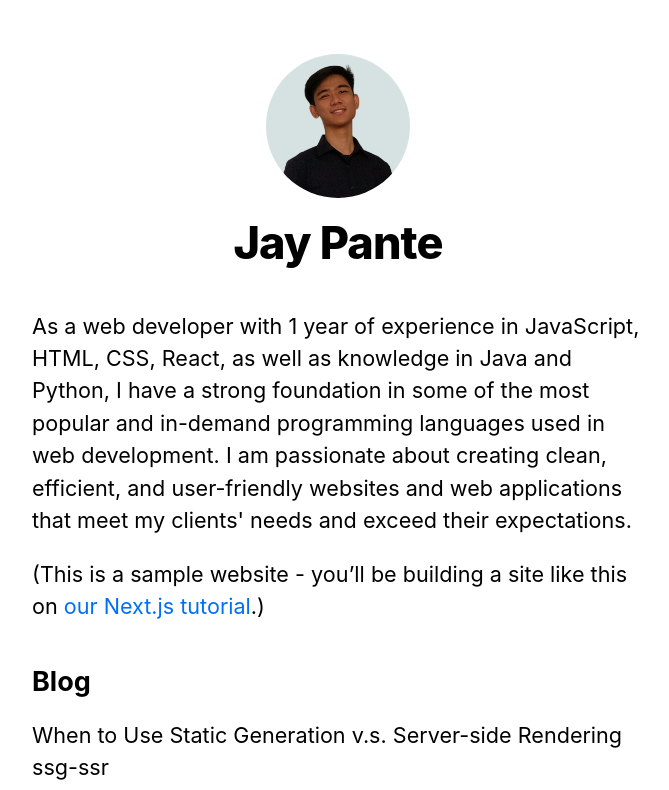
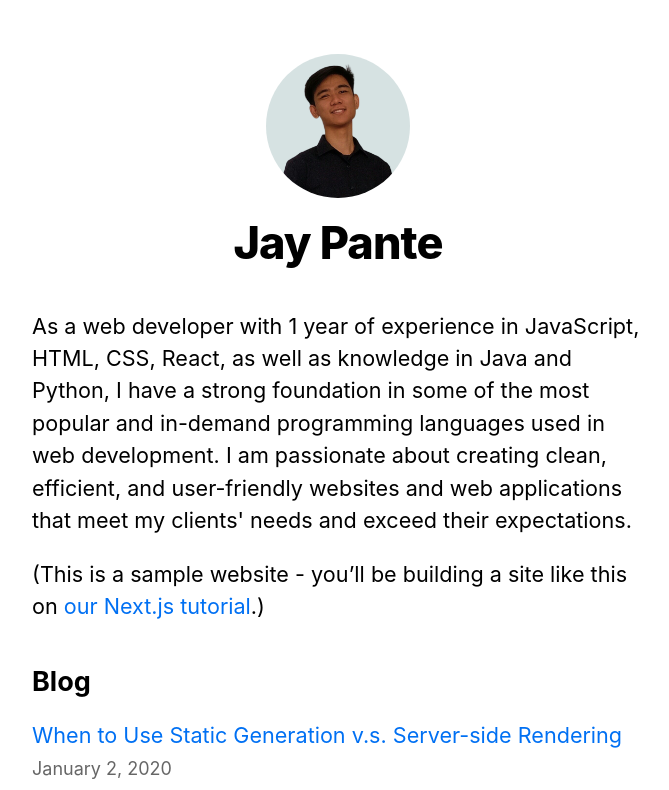
Before and after one commit to jypnt12/Nextjs-Practice, a Next.js app: page / in a window 1280 px wide. Shown: the top 790 px of the page, without its empty margins (302-971 px from the left). Built offline with nearby package versions, Linux system fonts and the light colour scheme.

Commit message:
api route

```diff
--- /dev/null
+++ b/components/date.js
@@ -0,0 +1,6 @@
+import { parseISO, format } from 'date-fns';
+
+export default function Date({ dateString }) {
+  const date = parseISO(dateString);
+  return <time dateTime={dateString}>{format(date, 'LLLL d, yyyy')}</time>;
+}
--- a/package.json
+++ b/package.json
@@ -6,6 +6,7 @@
     "start": "next start"
   },
   "dependencies": {
+    "date-fns": "^2.29.3",
     "gray-matter": "^4.0.3",
     "next": "latest",
     "react": "18.2.0",
--- /dev/null
+++ b/pages/api/hello.js
@@ -0,0 +1,3 @@
+export default function handler(req, res) {
+    res.status(200).json({ text: 'Hello' });
+  }
--- a/pages/index.js
+++ b/pages/index.js
@@ -2,6 +2,8 @@
 import Layout, { siteTitle } from '../components/layout';
 import utilStyles from '../styles/utils.module.css';
 import { getSortedPostsData } from '../lib/posts';
+import Link from 'next/link';
+import Date from '../components/date';
 
 export async function getStaticProps() {
   const allPostsData = getSortedPostsData();
@@ -34,12 +36,12 @@
         <ul className={utilStyles.list}>
           {allPostsData.map(({ id, date, title }) => (
             <li className={utilStyles.listItem} key={id}>
-              {title}
+              <Link href={`/posts/${id}`}>{title}</Link>
               <br />
-              {id}
-              <br />
-              {date}
-            </li>
+              <small className={utilStyles.lightText}>
+              <Date dateString={date} />
+            </small>
+          </li>
           ))}
         </ul>
       </section>
```
Also changed, not shown: pages/posts/[id].js (+13 -7 lines), 1 other file (tests, documents, lock files or other folders).
